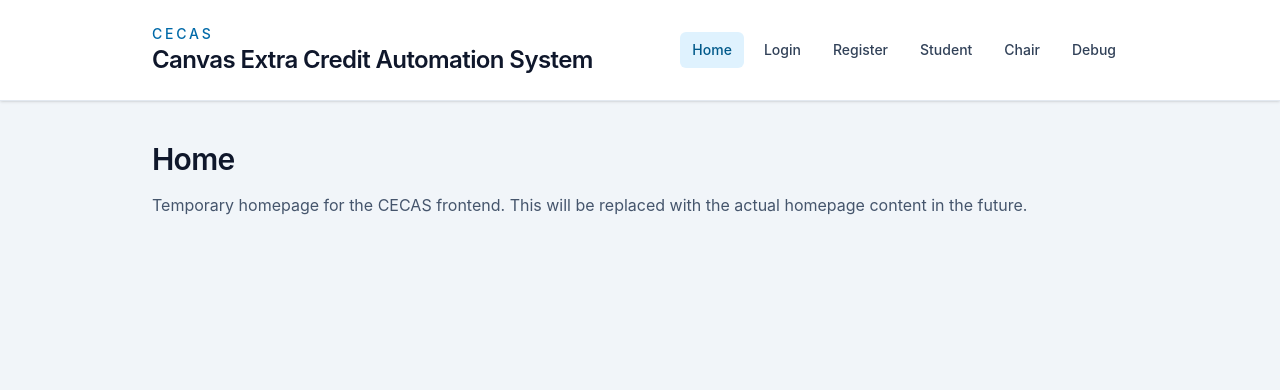
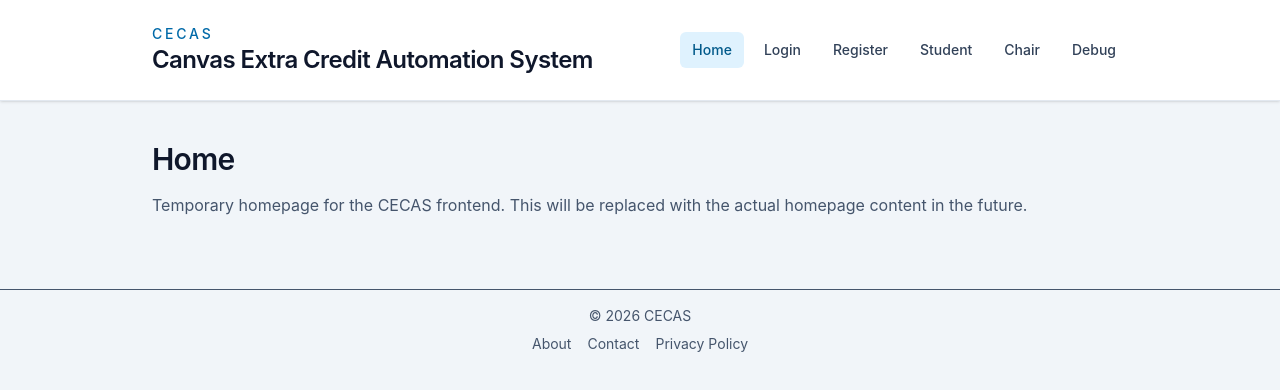
Before and after one commit to RafaelRG9/cecas-practicum-portfolio, a React (Vite) app in the folder frontend/: page / in a window 1280 px wide. Shown: the top 390 px of the page. Built offline with nearby package versions, Linux system fonts and the light colour scheme.

Commit message:
Add footer component (#81)

```diff
--- a/frontend/src/app/AppLayout.tsx
+++ b/frontend/src/app/AppLayout.tsx
@@ -1,5 +1,6 @@
 import { Outlet } from 'react-router-dom'
 import Navbar from '../components/Navbar'
+import Footer from '../components/Footer'
 
 export default function AppLayout() {
   return (
@@ -9,6 +10,8 @@ export default function AppLayout() {
       <main className="mx-auto max-w-5xl px-6 py-10">
         <Outlet />
       </main>
+
+      <Footer />
     </div>
   )
 }
--- /dev/null
+++ b/frontend/src/components/Footer.tsx
@@ -0,0 +1,13 @@
+export default function Footer() {
+  return (
+    <footer className="border-t mt-8 py-4 text-center text-sm text-slate-600">
+      <p>© 2026 CECAS</p>
+
+      <div className="mt-2 flex justify-center gap-4">
+        <a href="#">About</a>
+        <a href="#">Contact</a>
+        <a href="#">Privacy Policy</a>
+      </div>
+    </footer>
+  )
+}
```
